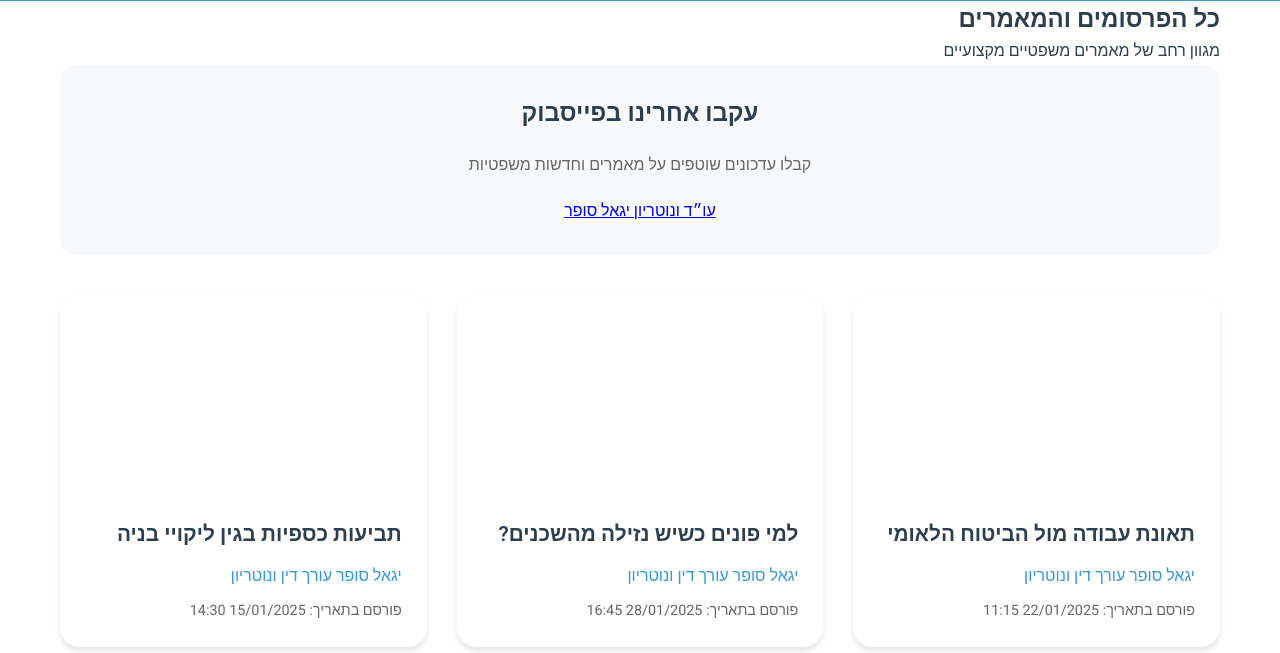
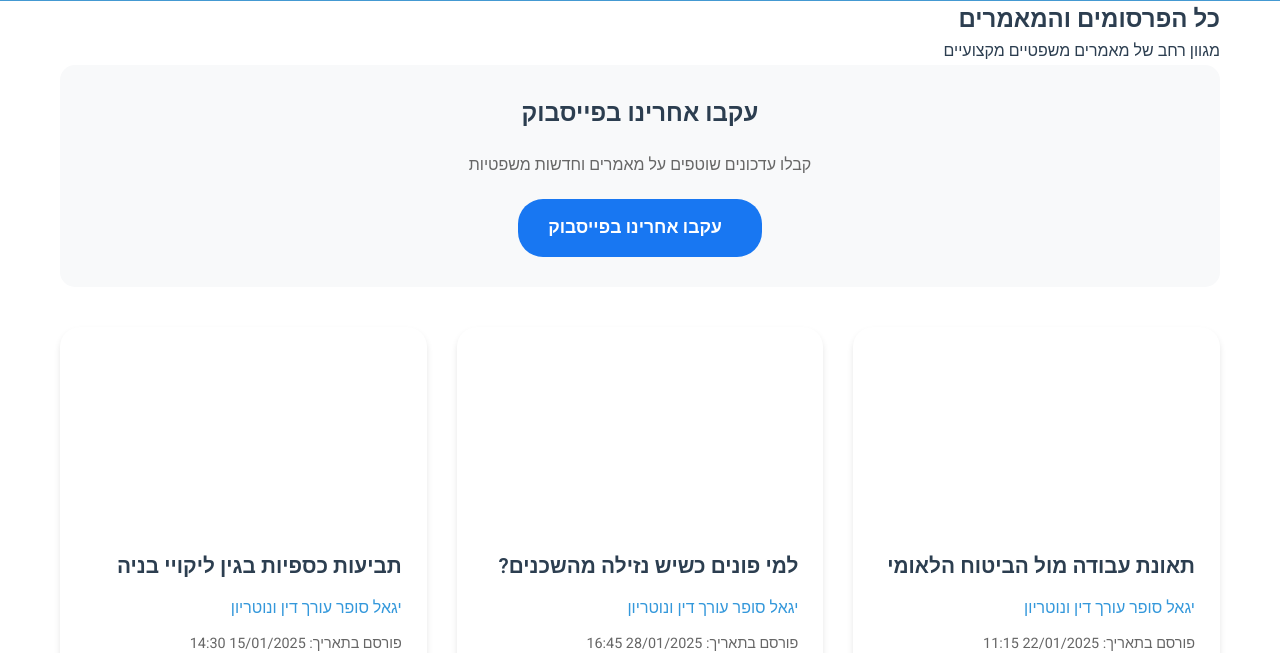
Before and after one commit to a0534166556-cpu/lawyer-website, a Flask app: page /all-articles in a window 1280 px wide. Shown: the part 799-1452 px from the top of the page. Run offline with Flask 3, Linux system fonts and the light colour scheme; some libraries are stand-ins or nearby versions; grey boxes are pictures that could not be loaded.

Commit message:
Remove Facebook SDK from all_articles.html to fix server error

```diff
--- a/templates/all_articles.html
+++ b/templates/all_articles.html
@@ -20,27 +20,15 @@
             <p>מגוון רחב של מאמרים משפטיים מקצועיים</p>
         </div>
 
-        <!-- Facebook Page Plugin -->
+        <!-- Facebook Page Link -->
         <div class="facebook-section" style="grid-column: 1 / -1; margin-bottom: 40px; background: #f8f9fa; padding: 30px; border-radius: 15px; text-align: center;">
             <h3 style="margin-bottom: 20px; color: var(--primary-color); font-size: 1.5rem;">עקבו אחרינו בפייסבוק</h3>
             <p style="margin-bottom: 20px; color: #666;">קבלו עדכונים שוטפים על מאמרים וחדשות משפטיות</p>
 
-            <!-- Facebook Page Plugin -->
-            <div id="fb-root"></div>
-            <script async defer crossorigin="anonymous" src="https://connect.facebook.net/he_IL/sdk.js#xfbml=1&version=v18.0" nonce=""></script>
-            <div class="fb-page"
-                 data-href="https://www.facebook.com/IgalSoferADV/"
-                 data-tabs="timeline"
-                 data-width="500"
-                 data-height="600"
-                 data-small-header="false"
-                 data-adapt-container-width="true"
-                 data-hide-cover="false"
-                 data-show-facepile="true">
-                <blockquote cite="https://www.facebook.com/IgalSoferADV/" class="fb-xfbml-parse-ignore">
-                    <a href="https://www.facebook.com/IgalSoferADV/">עו״ד ונוטריון יגאל סופר</a>
-                </blockquote>
-            </div>
+            <a href="https://www.facebook.com/IgalSoferADV/" target="_blank" style="display: inline-block; background: #1877f2; color: white; padding: 15px 30px; text-decoration: none; border-radius: 25px; font-weight: bold; font-size: 1.1em;">
+                <i class="fab fa-facebook" style="margin-left: 10px;"></i>
+                עקבו אחרינו בפייסבוק
+            </a>
         </div>
 
         <div class="blog-grid">
```
